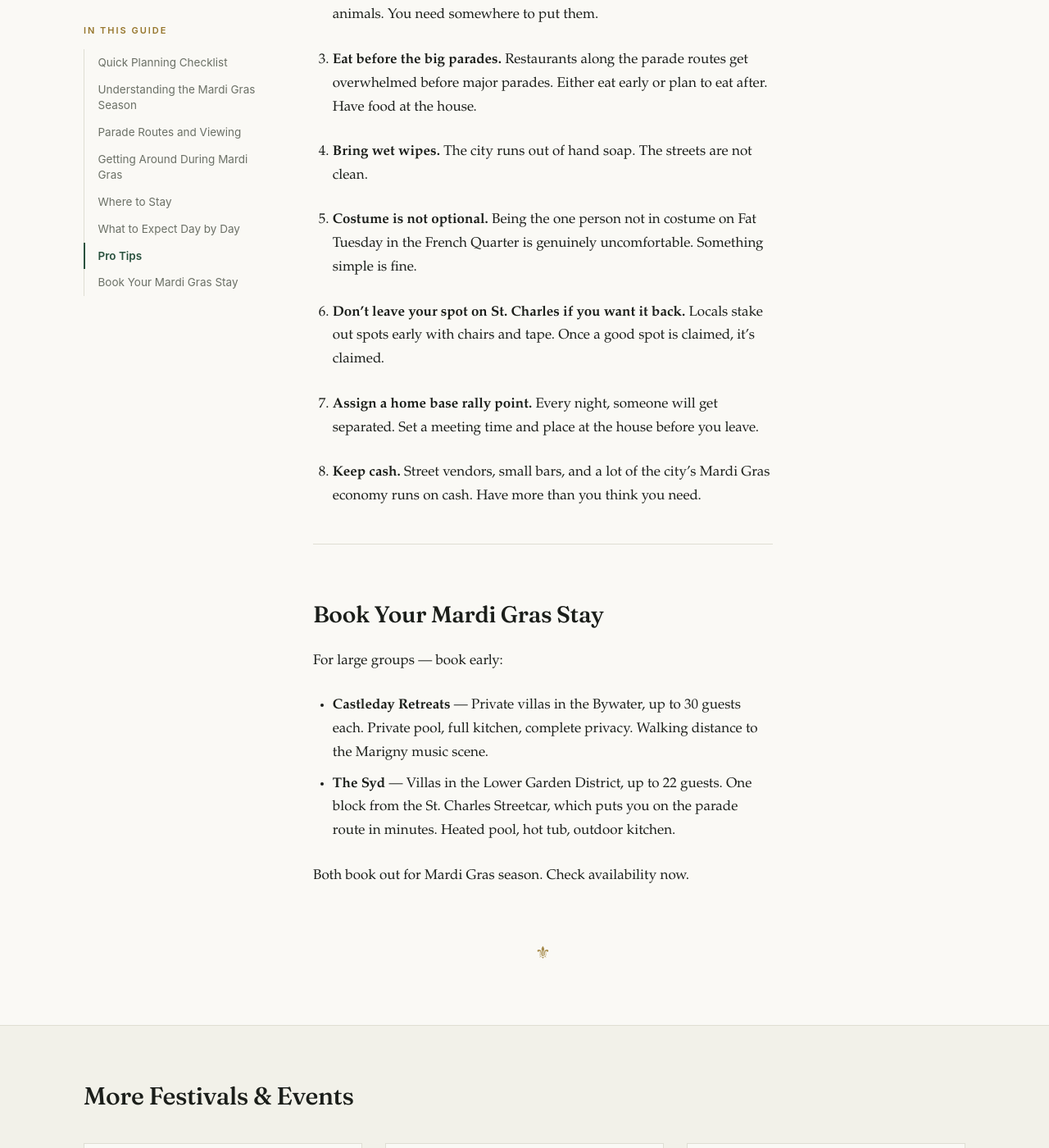
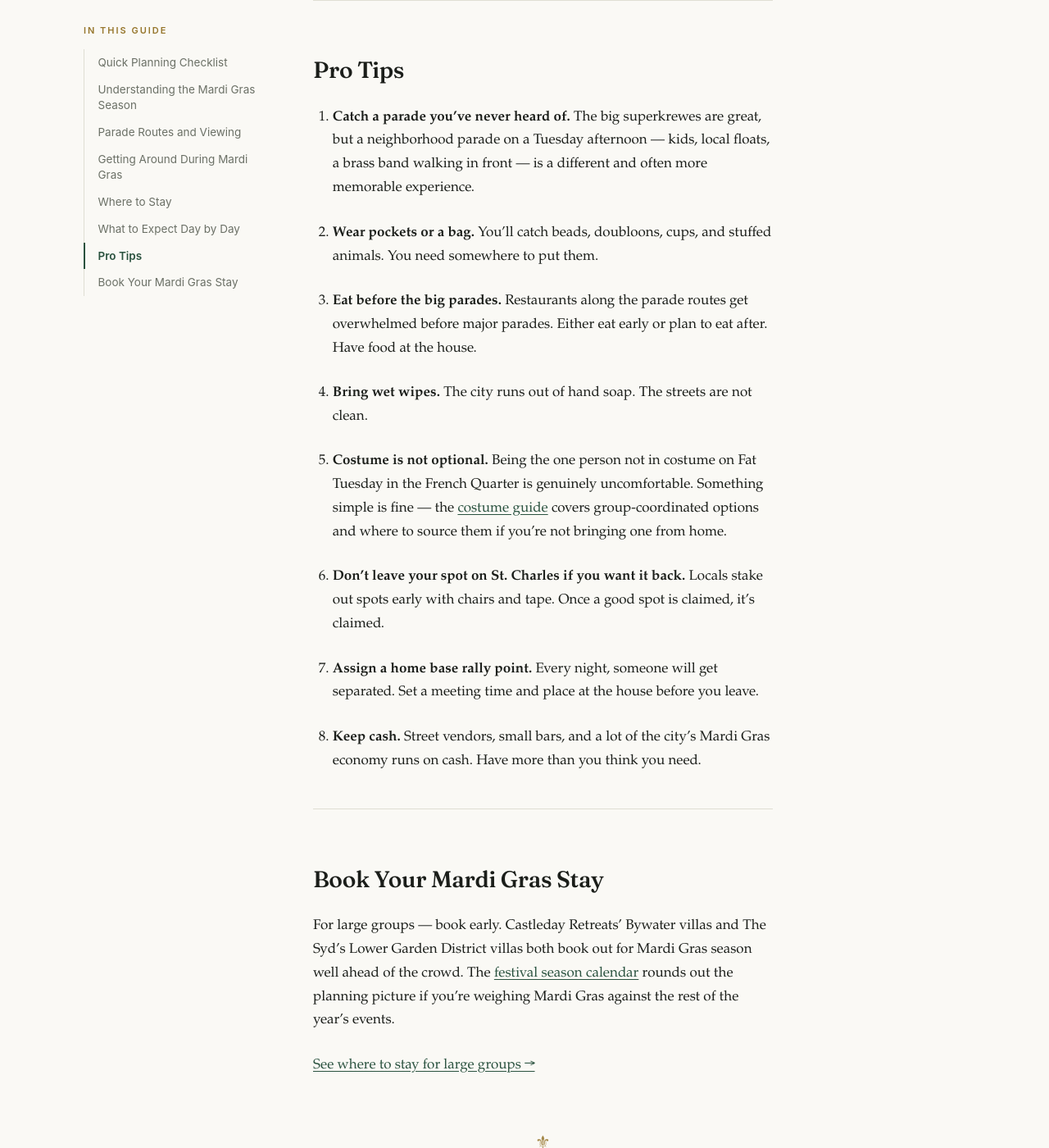
Before and after one commit to sjworth-dev/nola-group-travel, a Jekyll site: the page built from _guides/mardi-gras-group-guide.md, in a window 1280 px wide and 1400 px high, scrolled down 8991 px. Shown: the whole window at 82% size. Built offline with Jekyll 4.4.1, drawn with Linux system fonts in a browser that asks for light colours; some of the changed text lies outside the part shown.

Commit message:
seo: interlink _guides/mardi-gras-group-guide.md
Flagship festival guide had zero internal links. Wove in 7 links
to related guides (parade calendar, viewing strategy, rideshare,
Krewe du Vieux, Bywater vs. LGD, costumes, festival calendar).
Also fixed non-standard booking lead-time language to the site's
standard 6+ months line and replaced the missing /where-to-stay/
final CTA.

```diff
--- a/_guides/mardi-gras-group-guide.md
+++ b/_guides/mardi-gras-group-guide.md
@@ -11,11 +11,11 @@ Mardi Gras is the biggest group travel event in America. Every year, hundreds of
 
 For large groups, Mardi Gras requires more advance planning than any other trip type — but it also delivers more than any other trip type. If you've never been to Mardi Gras with a big group, with a real home base, on the parade routes during the superkrewe weekends, you don't yet know what it can be.
 
-This guide covers the logistics. The events page on this site covers dates. Read both.
+This guide covers the logistics. The [events page](/events/) covers dates, and the [Carnival season parade calendar](/guides/nola-group-carnival-season-parade-calendar/) breaks down every major parade weekend if you want the full schedule before you commit to dates.
 
 ## Quick Planning Checklist
 
-- [ ] Book accommodation at least 6 months out (12 months is safer for the main weekend)
+- [ ] For the largest selection of large-group villas, book 6+ months out
 - [ ] Identify which parades your group wants to prioritize — map out the route
 - [ ] Plan transportation from the airport well before you arrive (rideshare surges)
 - [ ] Assign a group point person to track daily parade schedules and street closures
@@ -72,7 +72,7 @@ St. Charles Avenue is the premier viewing spot. Two miles of oak-canopied boulev
 | Lee Circle | Near end of route, city view | Parade winds down here |
 | Canal Street | Downtown, classic, energy is high | Most crowded spot on the route |
 
-**The ladder tradition:** Many locals bring or rent custom bleacher ladders with child seats on top — you'll see them all along St. Charles. For a group of adults, they're less necessary, but they're useful for people who want to catch throws more reliably.
+**The ladder tradition:** Many locals bring or rent custom bleacher ladders with child seats on top — you'll see them all along St. Charles. For a group of adults, they're less necessary, but they're useful for people who want to catch throws more reliably. The [parade viewing guide](/guides/nola-group-parade-watching-guide/) covers spot strategy in more depth, including how to hold ground on a crowded route without a ladder.
 
 ### French Quarter Mardi Gras
 
@@ -98,7 +98,7 @@ Uber and Lyft operate during Mardi Gras but with major caveats:
 - **Surge pricing is significant.** Especially on Fat Tuesday and superkrewe nights. Budget 3-5x normal pricing.
 - **Wait times are long.** After major parades end, every person in the city is trying to call a car at the same time.
 
-**The fix:** Walk. New Orleans is flat and the neighborhoods are compact. If you're staying near the parade routes, you walk to the parades. You don't try to drive or rideshare to them.
+**The fix:** Walk. New Orleans is flat and the neighborhoods are compact. If you're staying near the parade routes, you walk to the parades. You don't try to drive or rideshare to them. When you do need a car — airport runs, late-night moves off the route — the [rideshare master guide](/guides/nola-group-ride-share-master-guide/) covers surge windows and the charter van math for a group this size.
 
 ### The Streetcar
 
@@ -122,7 +122,7 @@ This is the most important decision you'll make for a Mardi Gras trip, and you n
 
 ### The Fundamental Rule
 
-**Book 6-12 months in advance.** No exceptions. Anything available two or three months before Fat Tuesday is either very expensive or not worth staying in. The best large-group properties sell out before Thanksgiving of the previous year.
+**For the largest selection, book 6+ months out.** Anything available two or three months before Fat Tuesday is either very expensive or not worth staying in. The best large-group properties sell out well ahead of the previous year's holiday season. If Krewe du Vieux weekend in late January sounds more your speed than the superkrewe crush, the [Krewe du Vieux guide](/guides/nola-group-krewe-du-vieux-guide/) covers that earlier, cheaper alternative.
 
 ### For Large Groups
 
@@ -143,6 +143,8 @@ Both properties book out for Mardi Gras season well in advance. Don't wait.
 | French Quarter access | Either works (both 10-20 min) |
 | Frenchmen Street walking | Bywater → Castleday Retreats |
 | Cooking meals at the house | Both have full kitchens |
+
+For a deeper look at how these two neighborhoods stack up beyond Mardi Gras — daily rhythm, walkability, nightlife access — see the [Bywater vs. Lower Garden District comparison](/guides/nola-group-bywater-vs-lgd-deep-comparison/).
 
 ---
 
@@ -178,7 +180,7 @@ By mid-afternoon, most of the organized parades are done. The city shifts into o
 
 4. **Bring wet wipes.** The city runs out of hand soap. The streets are not clean.
 
-5. **Costume is not optional.** Being the one person not in costume on Fat Tuesday in the French Quarter is genuinely uncomfortable. Something simple is fine.
+5. **Costume is not optional.** Being the one person not in costume on Fat Tuesday in the French Quarter is genuinely uncomfortable. Something simple is fine — the [costume guide](/guides/nola-group-mardi-gras-costume-guide/) covers group-coordinated options and where to source them if you're not bringing one from home.
 
 6. **Don't leave your spot on St. Charles if you want it back.** Locals stake out spots early with chairs and tape. Once a good spot is claimed, it's claimed.
 
@@ -190,9 +192,6 @@ By mid-afternoon, most of the organized parades are done. The city shifts into o
 
 ## Book Your Mardi Gras Stay
 
-For large groups — book early:
+For large groups — book early. Castleday Retreats' Bywater villas and The Syd's Lower Garden District villas both book out for Mardi Gras season well ahead of the crowd. The [festival season calendar](/guides/festival-season-calendar/) rounds out the planning picture if you're weighing Mardi Gras against the rest of the year's events.
 
-- **Castleday Retreats** — Private villas in the Bywater, up to 30 guests each. Private pool, full kitchen, complete privacy. Walking distance to the Marigny music scene.
-- **The Syd** — Villas in the Lower Garden District, up to 22 guests. One block from the St. Charles Streetcar, which puts you on the parade route in minutes. Heated pool, hot tub, outdoor kitchen.
-
-Both book out for Mardi Gras season. Check availability now.
+[See where to stay for large groups →](/where-to-stay/)
```
Also changed, not shown: ROADMAP-ARCHIVE.md (+1 -0 lines).
